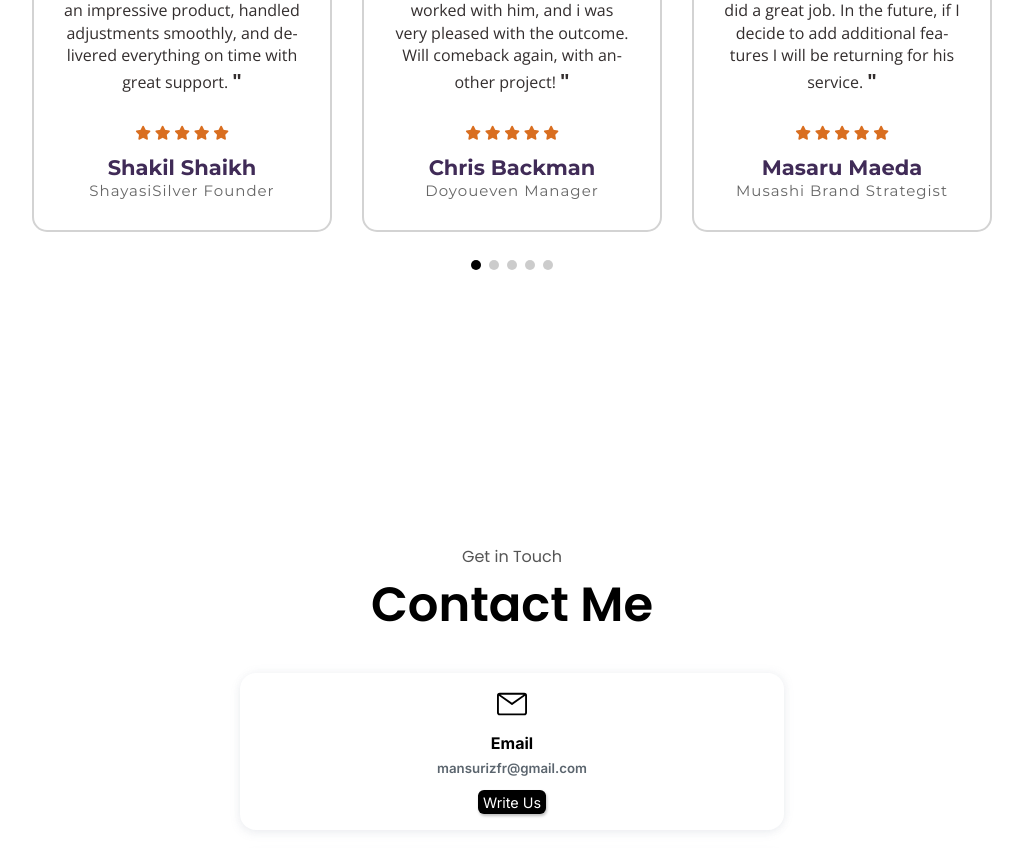
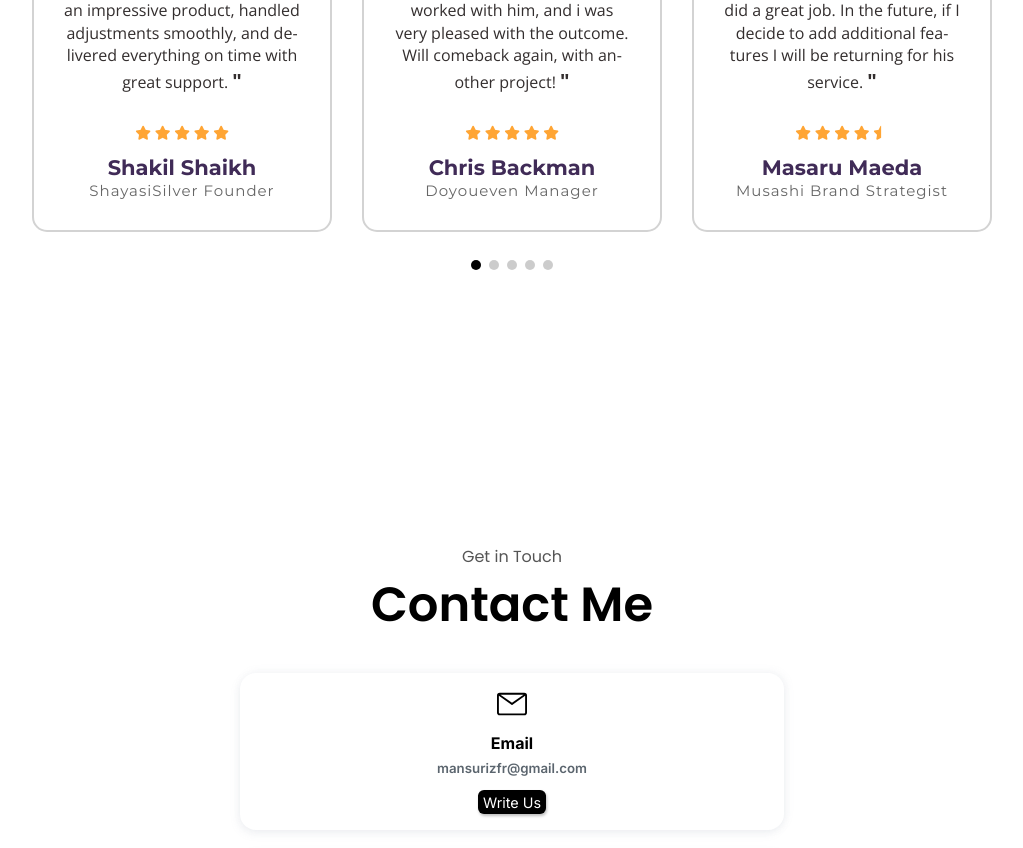
Before and after one commit to zfrmansuri/portfolio, a plain HTML site: page index.html in a window 1280 px wide. Shown: the part 3524-4372 px from the top of the page, without its empty margins (128-1151 px from the left). Drawn offline with nearby package versions, Linux system fonts and the light colour scheme.

Commit message:
rating changes

```diff
--- a/index.html
+++ b/index.html
@@ -393,7 +393,7 @@
                 <i class="fa fa-star"></i>
                 <i class="fa fa-star"></i>
                 <i class="fa fa-star"></i>
-                <i class="fa fa-star"></i>
+                <i class="fa-duotone fa-solid fa-star-half"></i>
               </div>
               <div class="text-box">
                 <h3 class="name">Masaru Maeda</h3>
--- a/style1.css
+++ b/style1.css
@@ -110,7 +110,7 @@
 .testimonials-item .rating{
     margin-top: 30px;
     font-size: 14px;
-    color: hsl(25, 74%, 49%);
+    color:#ffa534
 }
 
 .testimonials .text-box{
```
